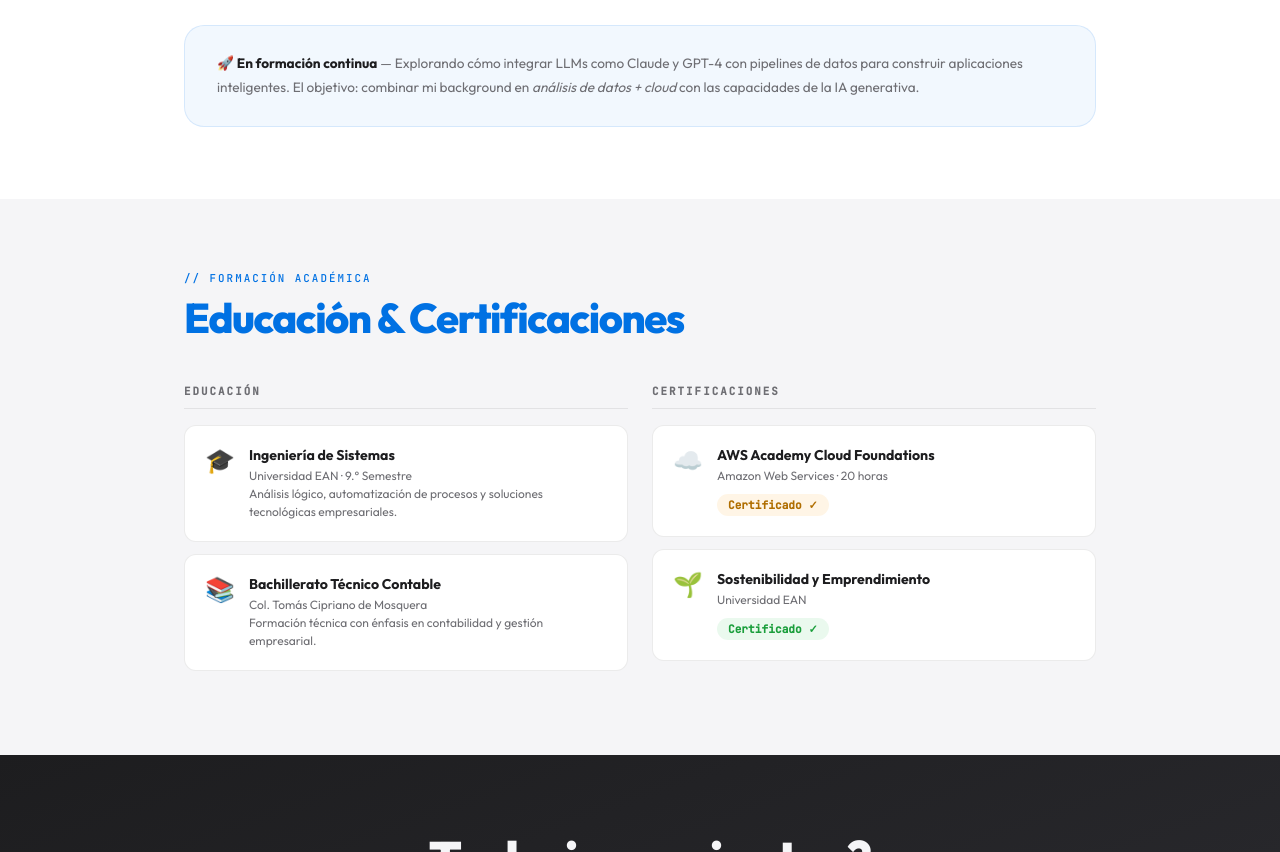
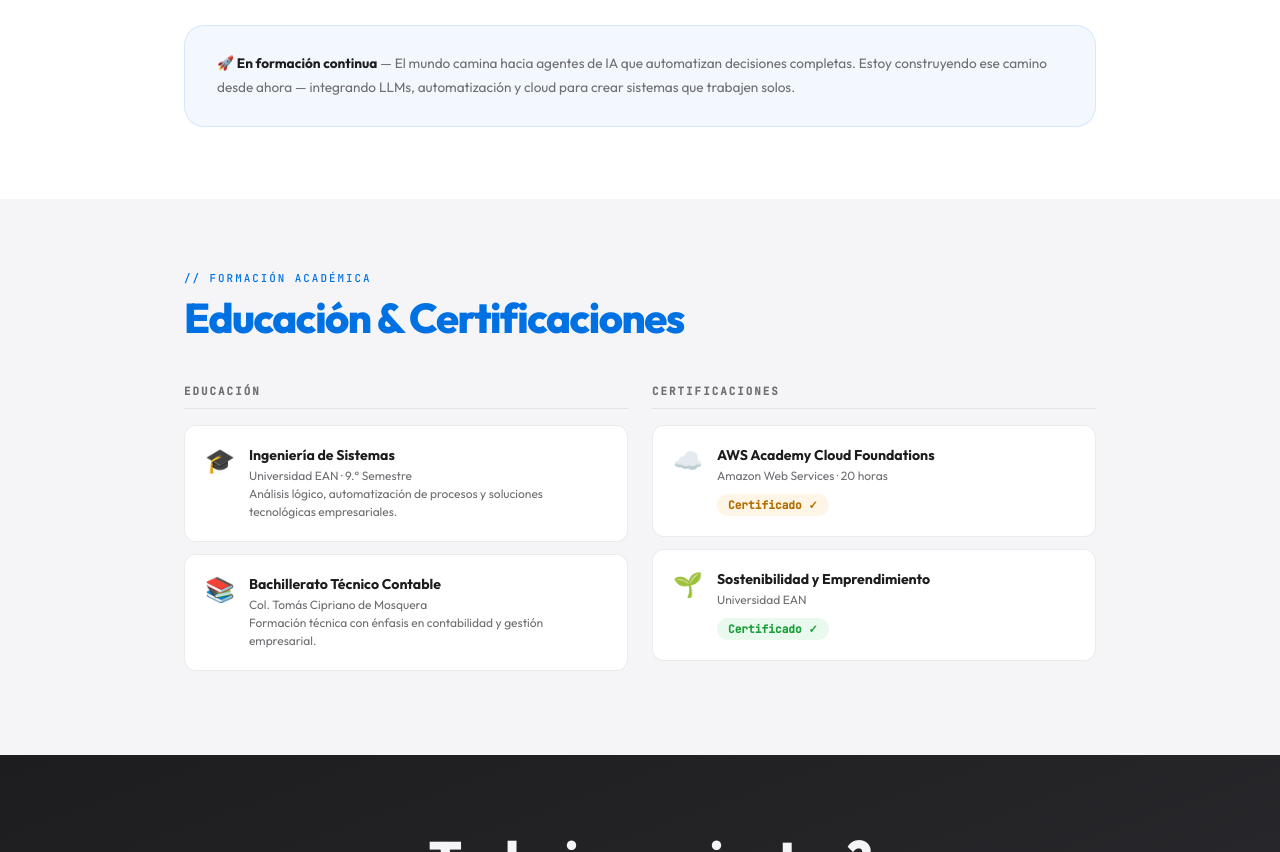
Before and after one commit to Josse-Giral/Portafolio, a plain HTML site: page index.html in a window 1280 px wide. Shown: the part 2818-3670 px from the top of the page. Drawn offline with Linux system fonts and the light colour scheme.

Commit message:
index.html

```diff
--- a/index.html
+++ b/index.html
@@ -435,7 +435,7 @@ footer { background: #161618; padding: 22px 40px; text-align: center; font-size:
 
     <div class="ai-note rv" style="transition-delay:320ms">
       <p data-es="🚀 <strong>En formación continua</strong> — El mundo camina hacia agentes de IA que automatizan decisiones completas. Estoy construyendo ese camino desde ahora — integrando LLMs, automatización y cloud para crear sistemas que trabajen solos." data-en="🚀 <strong>Continuously learning</strong> — Exploring how to integrate LLMs like Claude and GPT-4 with data pipelines to build intelligent applications. Goal: combine my background in <em>data analysis + cloud</em> with the power of generative AI.">
-        🚀 <strong>En formación continua</strong> — Explorando cómo integrar LLMs como Claude y GPT-4 con pipelines de datos para construir aplicaciones inteligentes. El objetivo: combinar mi background en <em>análisis de datos + cloud</em> con las capacidades de la IA generativa.
+        🚀 <strong>En formación continua</strong> — El mundo camina hacia agentes de IA que automatizan decisiones completas. Estoy construyendo ese camino desde ahora — integrando LLMs, automatización y cloud para crear sistemas que trabajen solos.
       </p>
     </div>
   </div>
```
